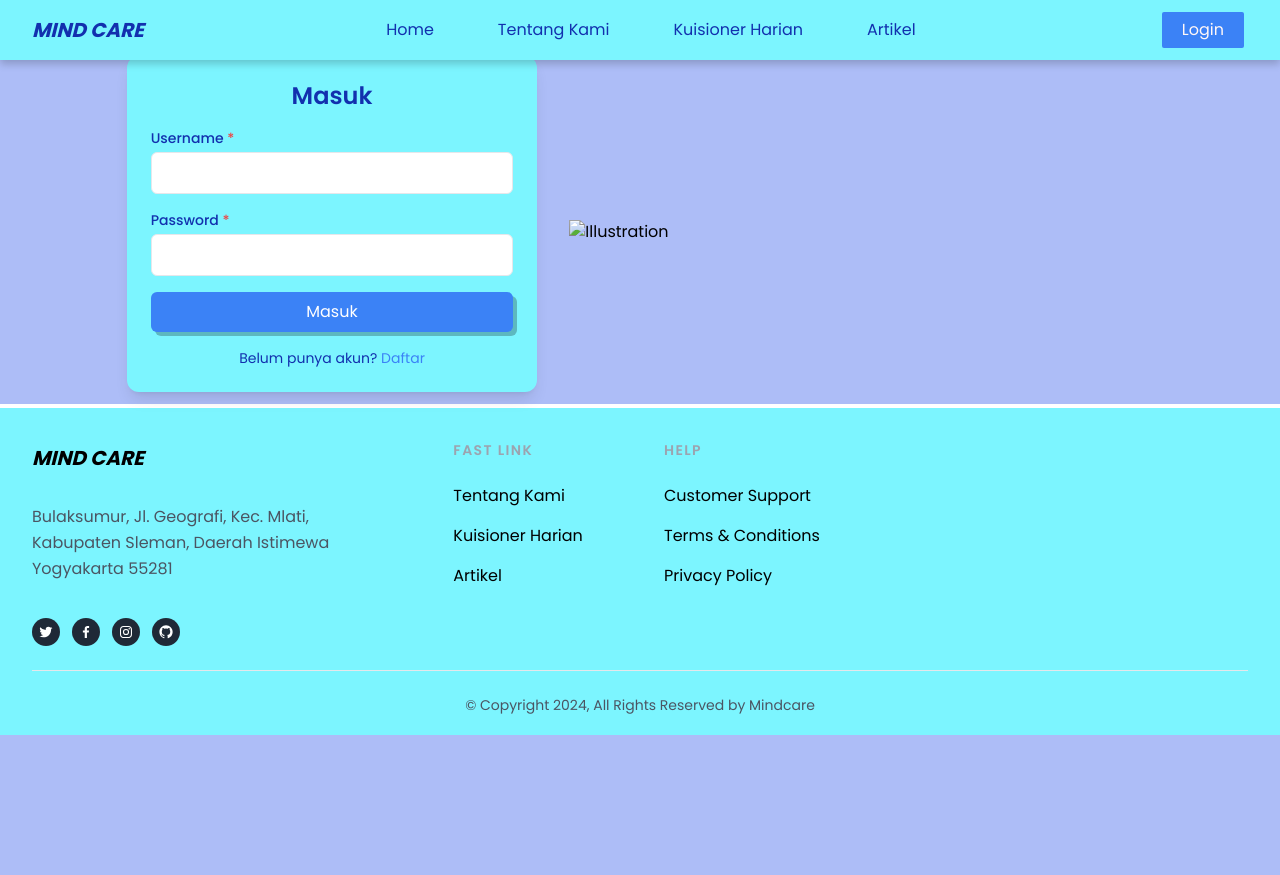
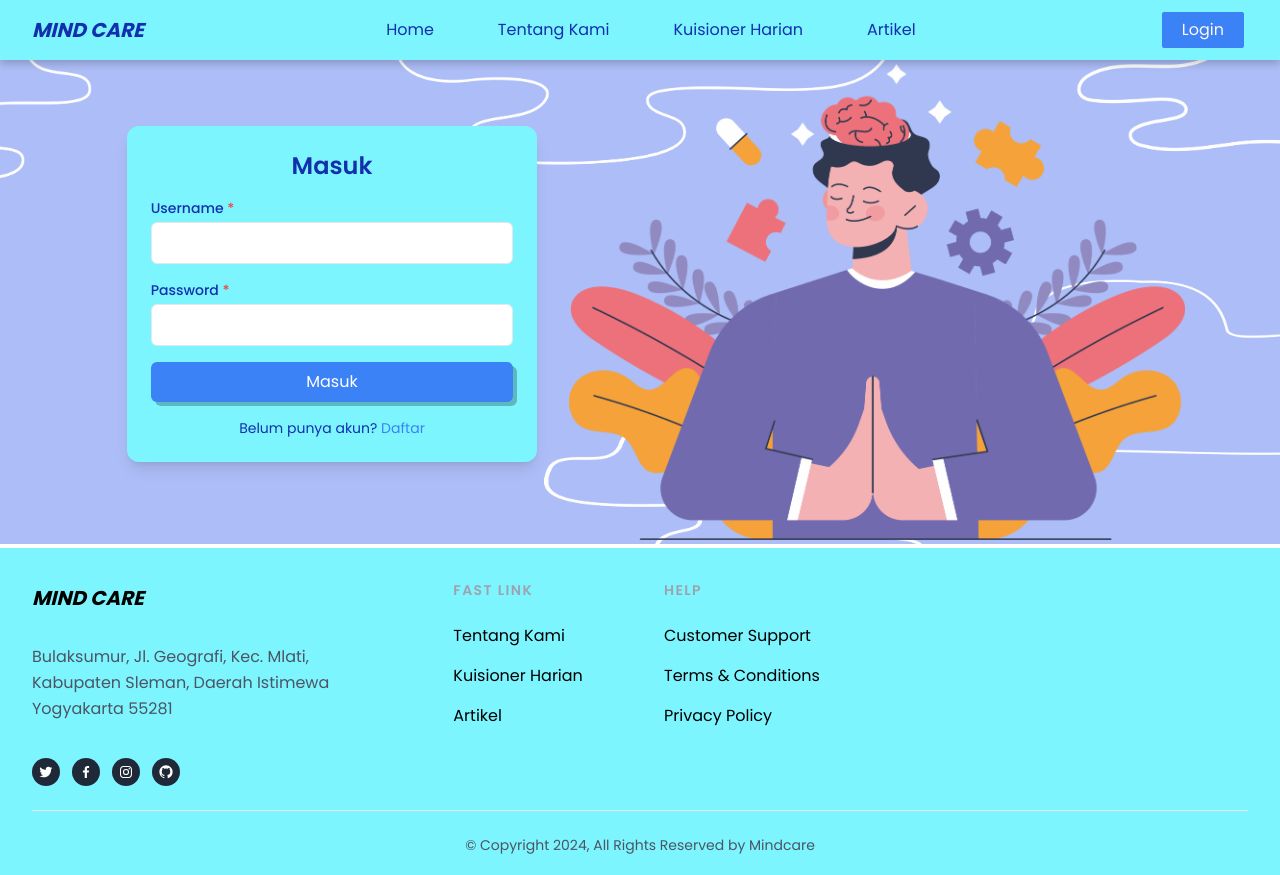
Before and after one commit to MuhPrayoga/UiUx-FrontEnd-Project, a plain HTML site: page Public/Html/Login.html in a window 1280 px wide. Before the commit the page ends 800 px from the top, so only its background shows below. Drawn offline with nearby package versions, Linux system fonts and the light colour scheme.

Commit message:
Login.html

```diff
--- a/Public/Html/Login.html
+++ b/Public/Html/Login.html
@@ -17,7 +17,7 @@
         }
 
         body {
-            background-image: url('1.png');
+            background-image: url('/Assets/1.png');
             background-size: cover;
             background-repeat: no-repeat;
             background-attachment: fixed;
@@ -139,13 +139,13 @@
                     <button type="submit" class="w-full bg-blue-500 text-white py-2 rounded-md hover:bg-blue-700 transition-all duration-200 shadow-[4px_4px_0_rgba(0,0,0,0.25)] hover:shadow-[2px_2px_0_rgba(0,0,0,0.25)] active:shadow-[0_0_0_rgba(0,0,0,0.25)] active:translate-y-1 hover:bg-blue-700 focus:outline-none focus:ring-2 focus:ring-blue-400 focus:ring-opacity-75">Masuk</button>
                 </form>
                 <p class="text-sm text-darkBlue mt-4 text-center">
-                    Belum punya akun? <a href="le1 - Copy.html" class="text-blue-500 hover:underline">Daftar</a>
+                    Belum punya akun? <a href="Signin.html" class="text-blue-500 hover:underline">Daftar</a>
                 </p>
             </div>
 
             <!-- Image -->
             <div class="md:w-1/2">
-                <img src="5.png" alt="Illustration" class="w-100 h-auto ml-8 translate-y-2">
+                <img src="/Assets/5.png" alt="Illustration" class="w-100 h-auto ml-8 translate-y-2">
             </div>
         </section>
     </section>
```
